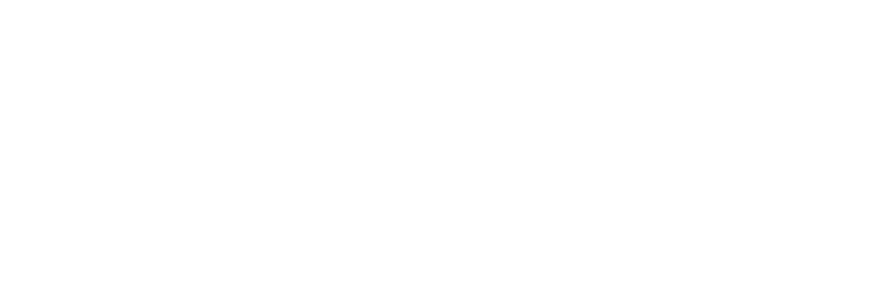
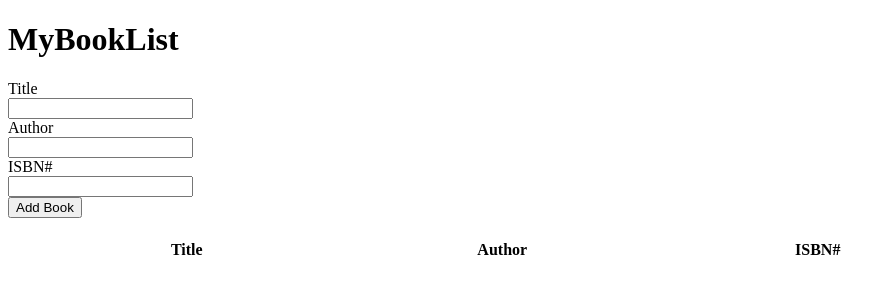
Before and after one commit to acciojob/book-list-Dipak1121, a website: page main.html in a window 1280 px wide. Shown: the whole page, without its empty margins (0-895 px from the left). Drawn offline with Linux system fonts and the light colour scheme.

Commit message:
created a submission

```diff
--- a/main.html
+++ b/main.html
@@ -8,6 +8,29 @@
 
 <body>
 	<!-- the entire body must be written by student -->
+	<h1>My<span>Book</span>List</h1>
+	<div class="form-group">
+		<label for="title">Title</label><br>
+		<input type="text" id="title"><br>
+		<label for="author">Author</label><br>
+		<input type="text" id="author"><br>
+		<label for="isbn">ISBN#</label><br>
+		<input type="text" id="isbn"><br>
+		<button id="submit">Add Book</button>
+	</div>
+	<table class="table table-striped">
+		<thead>
+			<tr>
+			<th>Title</th>
+			<th>Author</th>
+			<th>ISBN#</th>
+			<th></th>
+			</tr>
+		</thead>
+		<tbody id="book-list">
+
+		</tbody>
+	</table>
     <script type="text/javascript" src="./script.js">
 </script>
 
--- a/script.js
+++ b/script.js
@@ -1 +1,16 @@
 //your JS code here. If required.
+let submitBtn = document.getElementById("submit");
+submitBtn.addEventListener("click", onClick);
+let title = document.getElementById("title");
+let author = document.getElementById("author");
+let isbn = document.getElementById("isbn");
+let tbody = document.getElementById("book-list");
+function onClick(){
+	let tr = document.createElement("tr");
+	tr.innerHTML = `<td>${title.value}</td><td>${author.value}</td><td>${isbn.value}</td><td><button class="cancel-btn" onClick="onCancelBtn(this)">X</button></td>`;
+	tbody.appendChild(tr);
+}
+
+function onCancelBtn(element){
+    element.parentNode.parentNode.remove();
+}
--- a/styles.css
+++ b/styles.css
@@ -1 +1,12 @@
 /*  your css code here. If applicable */
+table{
+	margin: 20px;
+	width: 100%;
+}
+th{
+	width: 25%;
+}
+.cancel-btn{
+  background-color: red;
+  border: none;
+}
```
